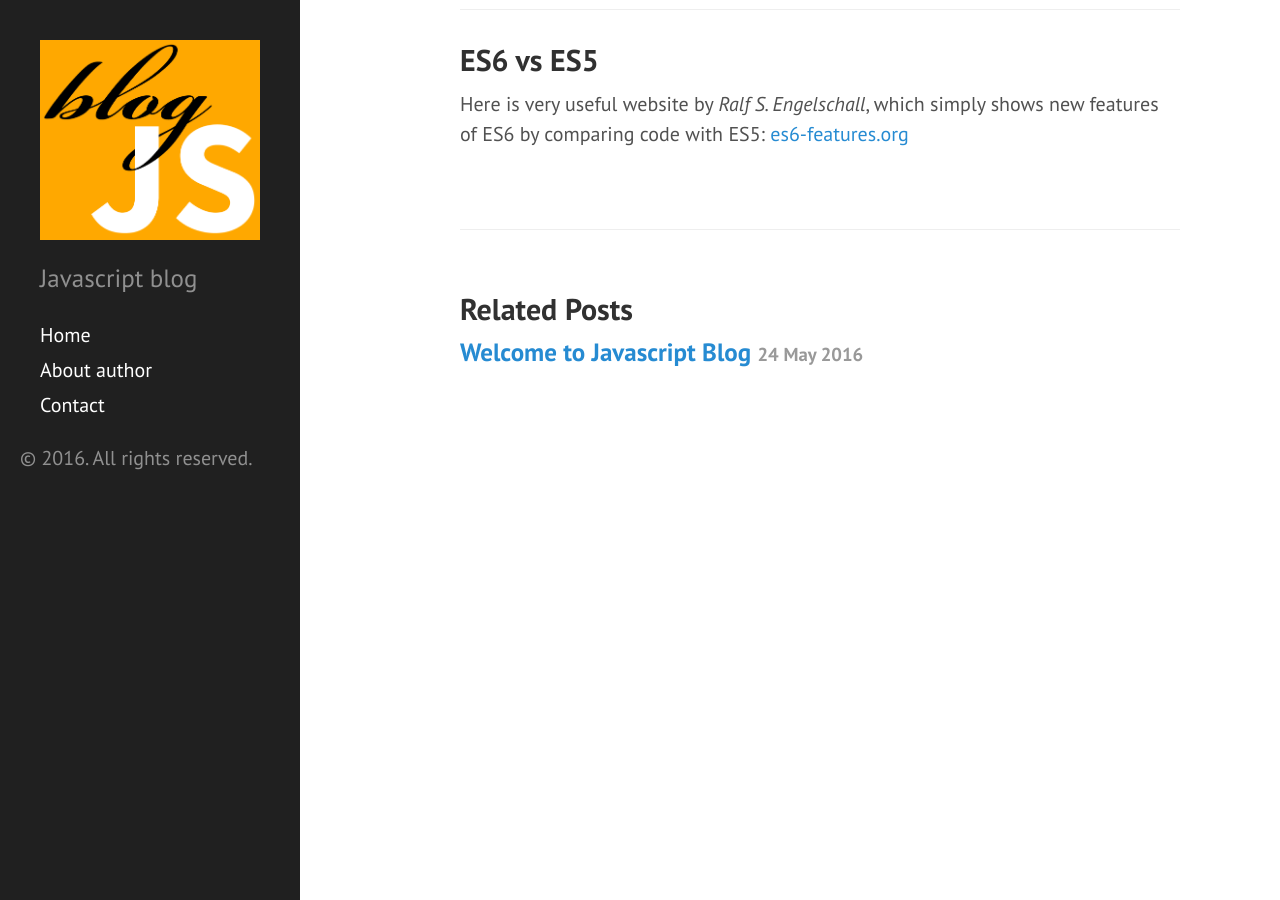
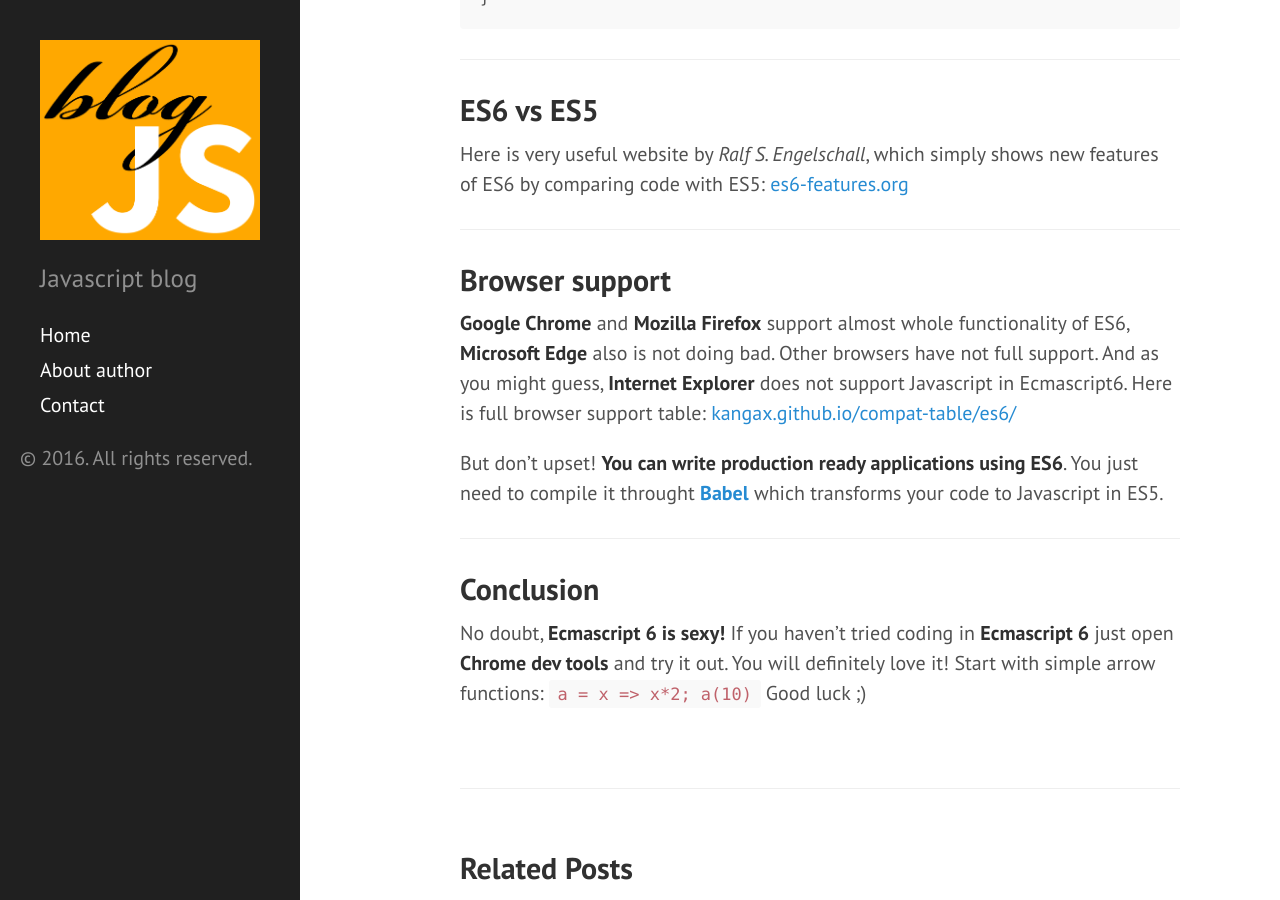
Before and after one commit to blogjs/blogjs.github.io, a Jekyll site: the page built from _posts/2016-05-29-ecmascript-6.markdown, in a window 1280 px wide and 900 px high, scrolled down 1630 px. Built offline with Jekyll 4.4.1, drawn with Linux system fonts in a browser that asks for light colours; comment, search, counter and statistics services are not loaded; some of the changed text lies outside the part shown.

Commit message:
added excerpt

```diff
--- a/_config.yml
+++ b/_config.yml
@@ -6,6 +6,8 @@ highlighter:      rouge
 # Permalinks
 permalink:        pretty
 #relative_permalinks: true
+
+excerpt_separator: <!--more-->
 
 # Setup
 title:            blogJS
--- a/_posts/2016-05-25-first-post.markdown
+++ b/_posts/2016-05-25-first-post.markdown
@@ -15,6 +15,6 @@ description: "Welcome post of javascript blog: 'blogJS'"
 
 Welcome to blog about **javascript**.
 Let read some interesting things about it.
-If you have any proposals or questions, you may contact me through [Contact page]({{site.baseurl}}contact)
+<!--more-->If you have any proposals or questions, you may contact me through [Contact page]({{site.baseurl}}contact)
 
 Enjoy :)
--- a/_posts/2016-05-29-ecmascript-6.markdown
+++ b/_posts/2016-05-29-ecmascript-6.markdown
@@ -1,7 +1,7 @@
 ---
 layout: post
 comments: true
-title:  "Ecmascript 6"
+title:  "Ecmascript 6 review, explanation, comparsion with ecmascript 5"
 date:   2016-05-29 20:00:00 +0200
 categories: javascript ecmascript6
 published: true
@@ -9,7 +9,8 @@ tags:
     - ecmascript 6
     - es6
     - es
-description: "Ecmascript 6 review. Information about ecmascript 6. Differences between ecmascript 5 and ecmascript 6."
+    - javascript
+description: "Reviewing Ecmascript 6. Information about ecmascript 6. Differences between ecmascript 5 and ecmascript 6. ES6 code examples. Showing browser support for Ecmascript 2015."
 thumbnail: "/public/es6.png"
 
 ---
@@ -19,7 +20,7 @@ HI. If you are here. It seems you've heard about **Ecmascript 6**, and want to k
 
 If we'll check [Wikipedia](https://en.wikipedia.org/wiki/ECMAScript), it says that **Ecmascript** is a _'trademarked scripting-language specification'_.
 It means that **ES** - it's a specification or in another words standards of scripting languages, such as **JavaScript**, **ActionScript**, **Jscript**.
-**Ecmascript** it is actually core of that languages, standards they are based at.
+**Ecmascript** it is actually core of that languages, standards they are based at.<!--more-->
 
 ___
 
@@ -62,3 +63,23 @@ ___
 
 Here is very useful website by _Ralf S. Engelschall_, which simply shows new features of ES6 by comparing code with ES5:
 [es6-features.org](http://es6-features.org)
+
+___
+
+## Browser support
+
+**Google Chrome** and **Mozilla Firefox** support almost whole functionality of ES6, **Microsoft Edge** also is not doing bad.
+Other browsers have not full support. And as you might guess, **Internet Explorer** does not support Javascript in Ecmascript6.
+Here is full browser support table: [kangax.github.io/compat-table/es6/](https://kangax.github.io/compat-table/es6/)
+
+But don't upset! **You can write production ready applications using ES6**. You just need to compile it throught **[Babel](https://babeljs.io/)**
+which transforms your code to Javascript in ES5.
+
+___
+
+## Conclusion
+
+No doubt, **Ecmascript 6 is sexy!**
+If you haven't tried coding in **Ecmascript 6** just open **Chrome dev tools** and try it out. You will definitely love it!
+Start with simple arrow functions: `a = x => x*2; a(10)`
+Good luck ;)
--- a/index.html
+++ b/index.html
@@ -15,7 +15,8 @@ title: Home
         </a>
       </h1>
       <span class="post-date">{{ post.date | date_to_string }}</span>
-    {{ post.content }}
+    {{ post.excerpt }}
+    <a href="{{ post.url }}">Read more ... </a>
   </div>
   {% endfor %}
 </div>
```
